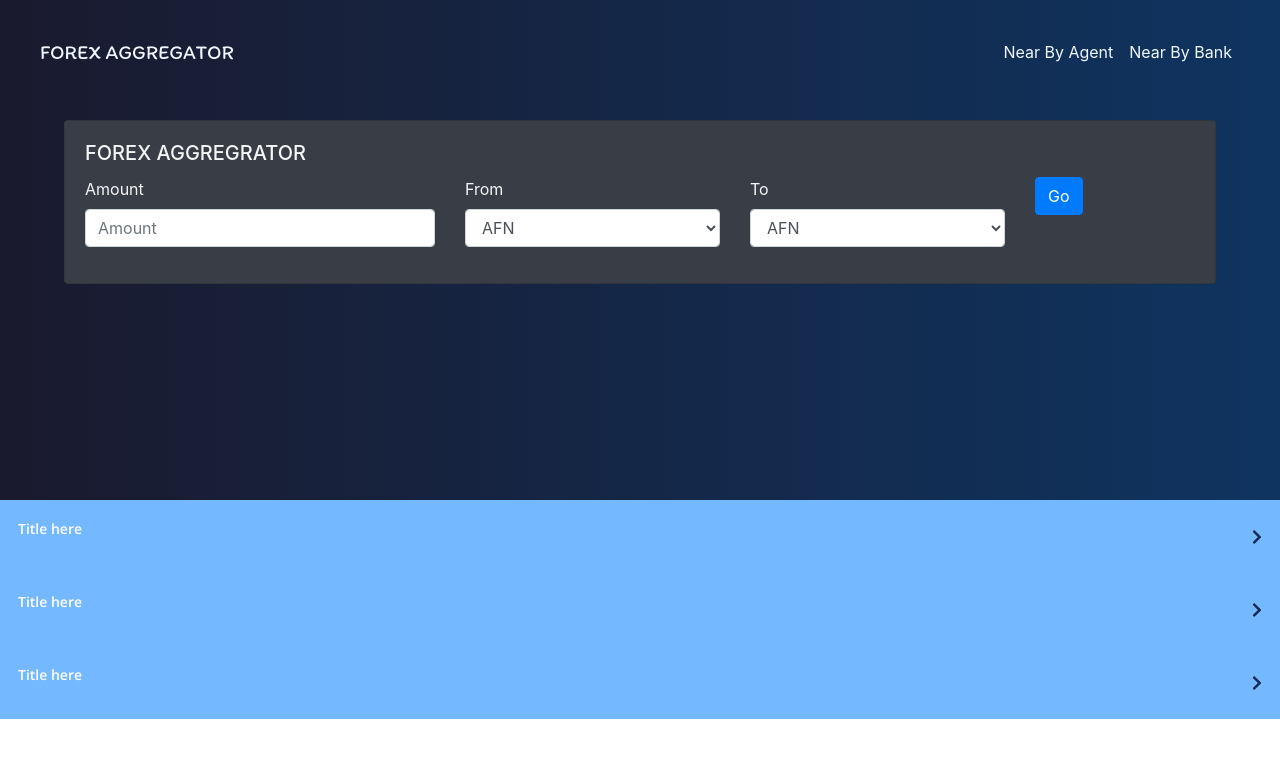
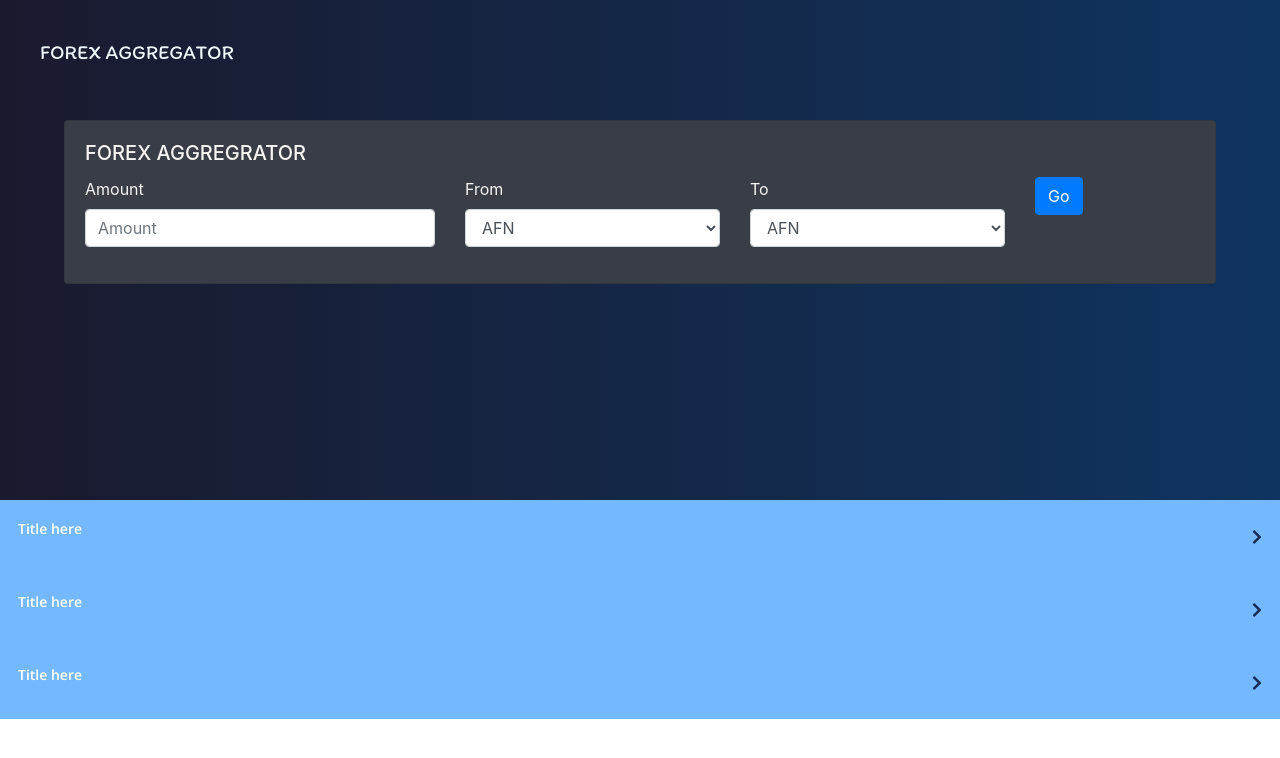
Before and after one commit to navinbsharma/forex-frontend, a React (Create React App) app: page / in a window 1280 px wide. Shown: the top 758 px of the page. Built offline with nearby package versions, Linux system fonts and the light colour scheme.

Commit message:
new change

```diff
--- a/src/componenets/Companies.css
+++ b/src/componenets/Companies.css
@@ -4,6 +4,7 @@
 .accordion__section {
   display: flex;
   flex-direction: column;
+
 }
 
 /* Style the buttons that are used to open and close the accordion panel */
--- a/src/componenets/Companies.js
+++ b/src/componenets/Companies.js
@@ -1,6 +1,7 @@
 import React, { useState, useRef } from "react";
 import "./Companies.css";
 import Chevron from "./Chevron";
+import ReactBootstrap from 'react-bootstrap';
 
 function Companies(props) {
   const [setActive, setActiveState] = useState("");
--- a/src/componenets/navbar.js
+++ b/src/componenets/navbar.js
@@ -15,14 +15,14 @@
                 <Navbar.Brand className="title nav-item-color" href="#home">FOREX AGGREGATOR</Navbar.Brand>
                 <Navbar.Toggle aria-controls="basic-navbar-nav" />
                 <Navbar.Collapse id="basic-navbar-nav">
-                    <Nav className="ml-auto">
+                    {/*<Nav className="ml-auto">
                         <OverlayTrigger placement="bottom" delay={{ show: 250, hide: 300 }} overlay={renderTooltip}>
                             <Nav.Link href="#link"><span className="nav-item-color">Near By Agent</span></Nav.Link>
                         </OverlayTrigger>
                         <OverlayTrigger placement="bottom" delay={{ show: 250, hide: 300 }} overlay={renderTooltip}>
                             <Nav.Link href="#link"><span className="nav-item-color">Near By Bank</span></Nav.Link>
                         </OverlayTrigger>
-                    </Nav>
+    </Nav>*/}
                 </Navbar.Collapse>
             </Navbar>
         </div>
```
Also changed, not shown: src/services/apiURLS.js (line endings or trailing spaces).
